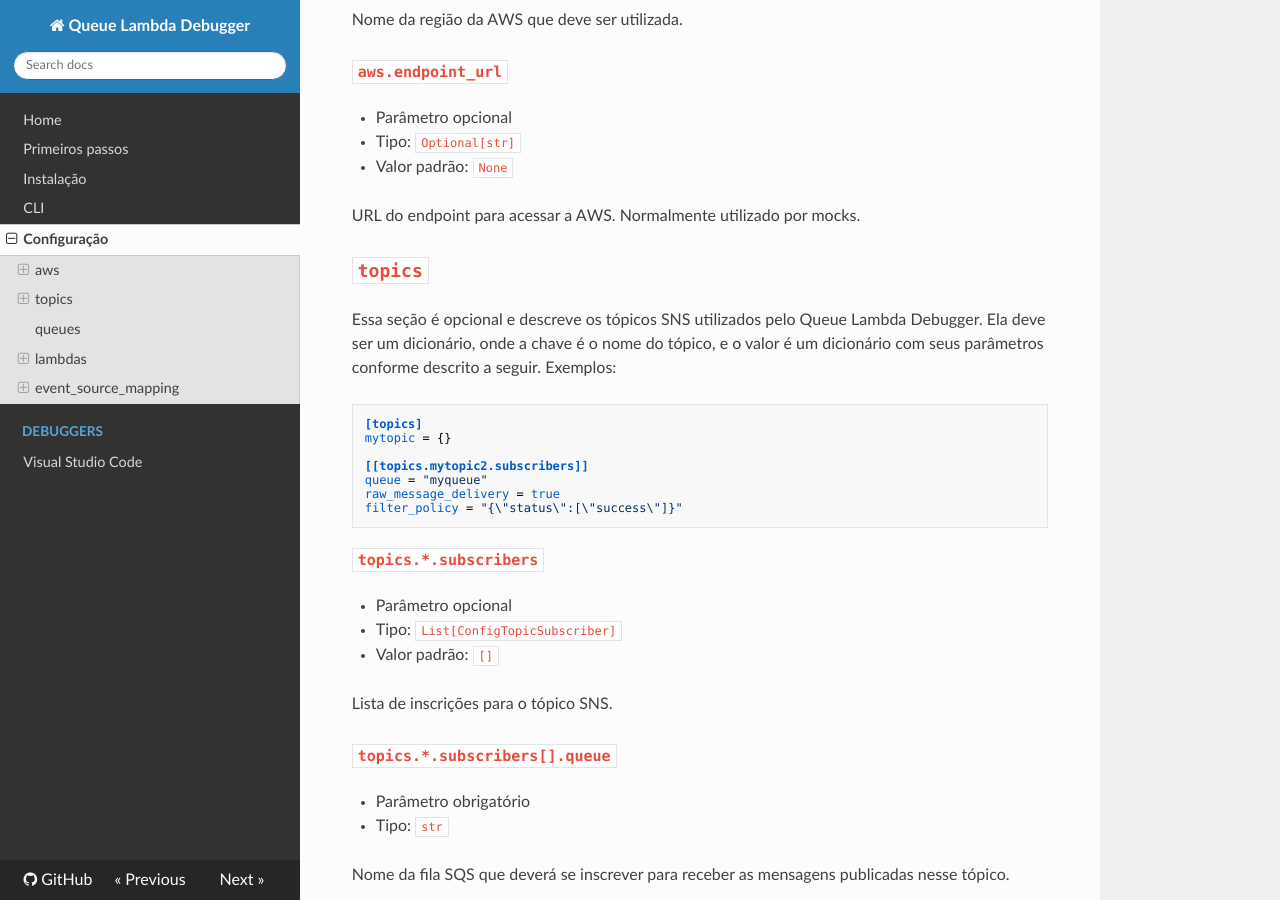
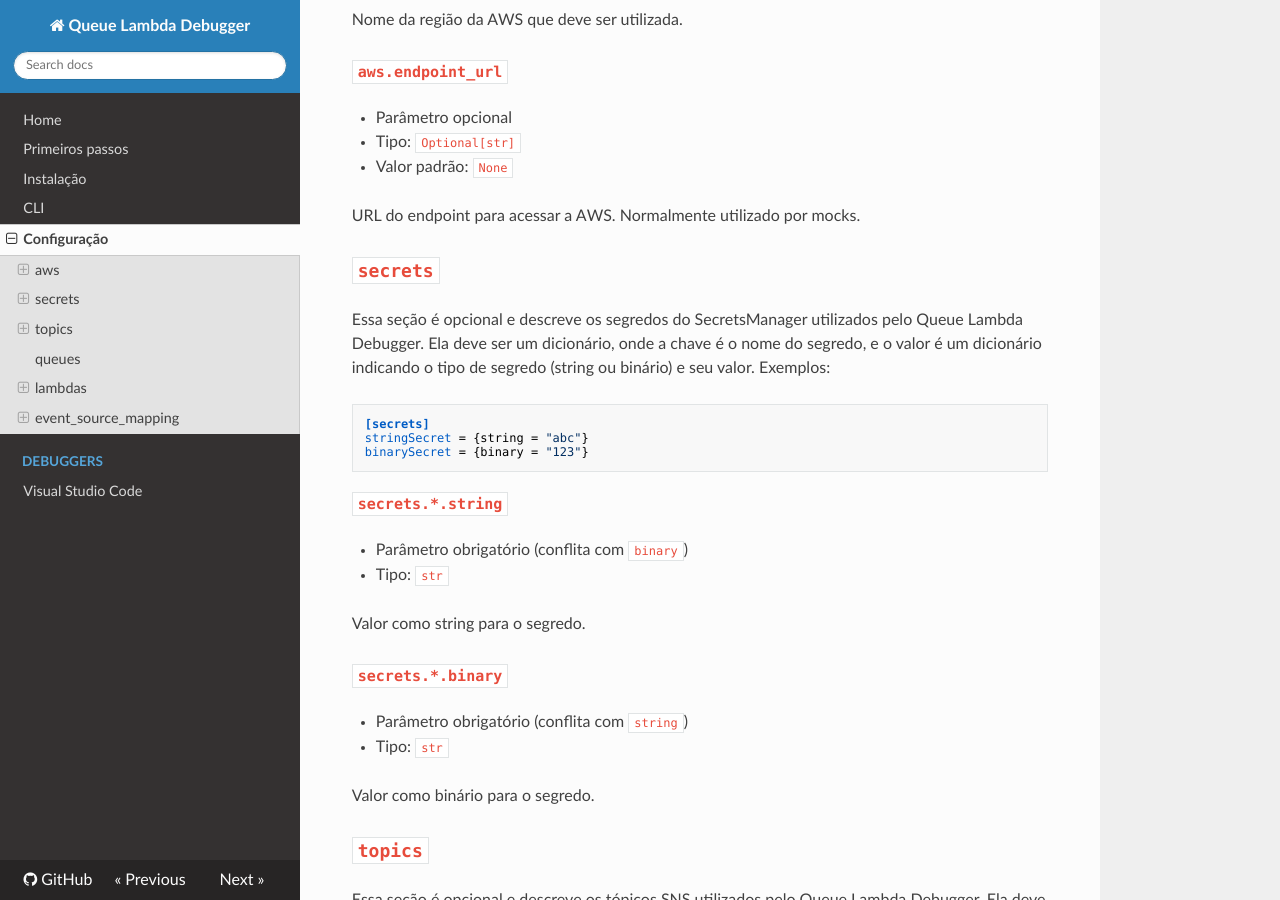
Before and after one commit to eduardoklosowski/qldebugger, an MkDocs documentation site: the page built from docs/config.md, in a window 1280 px wide and 900 px high, scrolled down 1384 px. Built offline with MkDocs 1.6.1, drawn with Linux system fonts in a browser that asks for light colours; nearby versions of some CDN libraries.

Commit message:
Add SecretsManager secret in settings

````diff
--- a/docs/config.md
+++ b/docs/config.md
@@ -55,6 +55,30 @@ Nome da região da AWS que deve ser utilizada.
 - Valor padrão: `None`
 
 URL do endpoint para acessar a AWS. Normalmente utilizado por mocks.
+
+## `secrets`
+
+Essa seção é opcional e descreve os segredos do SecretsManager utilizados pelo Queue Lambda Debugger. Ela deve ser um dicionário, onde a chave é o nome do segredo, e o valor é um dicionário indicando o tipo de segredo (string ou binário) e seu valor. Exemplos:
+
+```toml
+[secrets]
+stringSecret = {string = "abc"}
+binarySecret = {binary = "123"}
+```
+
+### `secrets.*.string`
+
+- Parâmetro obrigatório (conflita com `binary`)
+- Tipo: `str`
+
+Valor como string para o segredo.
+
+### `secrets.*.binary`
+
+- Parâmetro obrigatório (conflita com `string`)
+- Tipo: `str`
+
+Valor como binário para o segredo.
 
 ## `topics`
 
````
Also changed, not shown: 2 other files.
